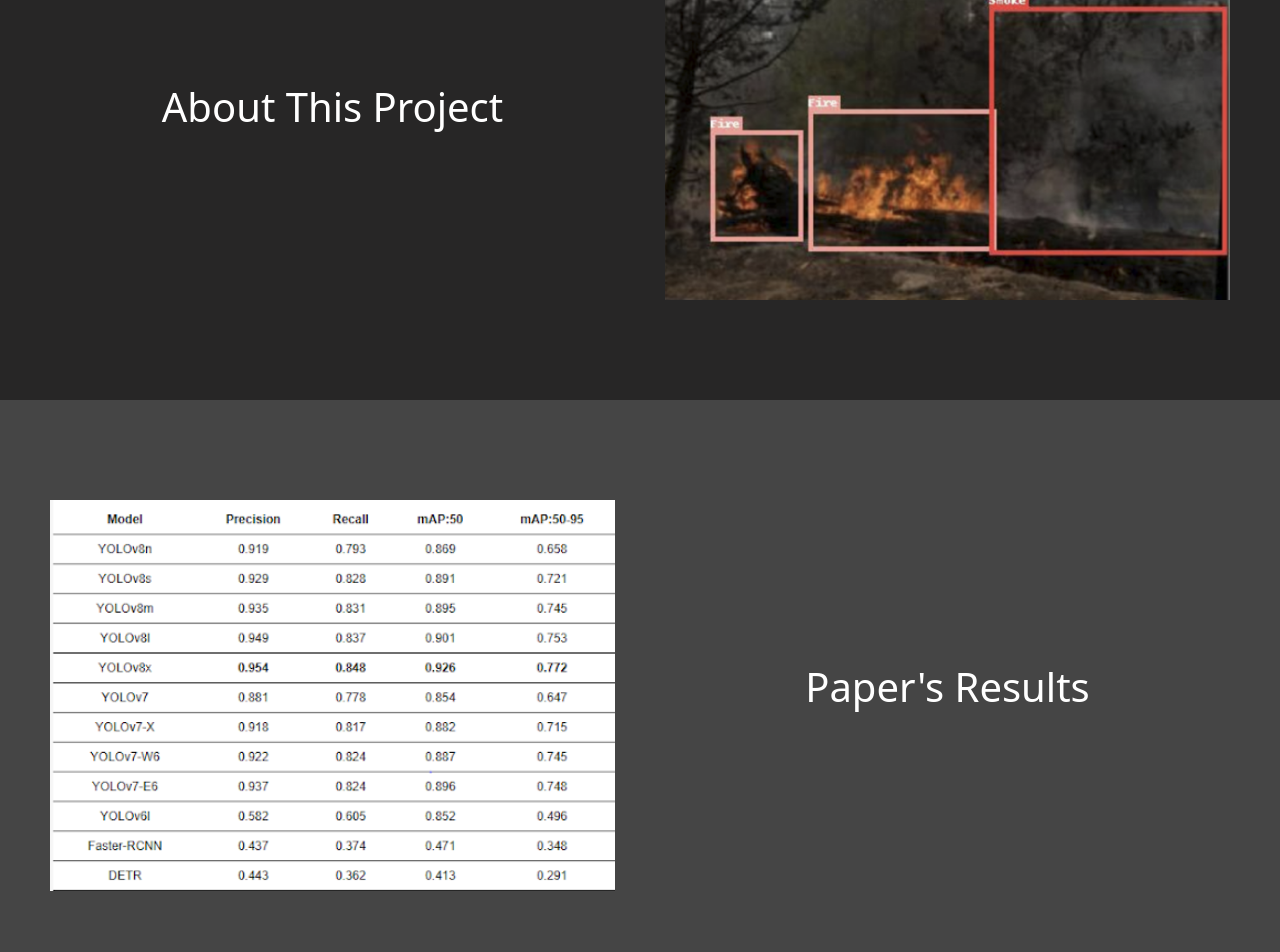
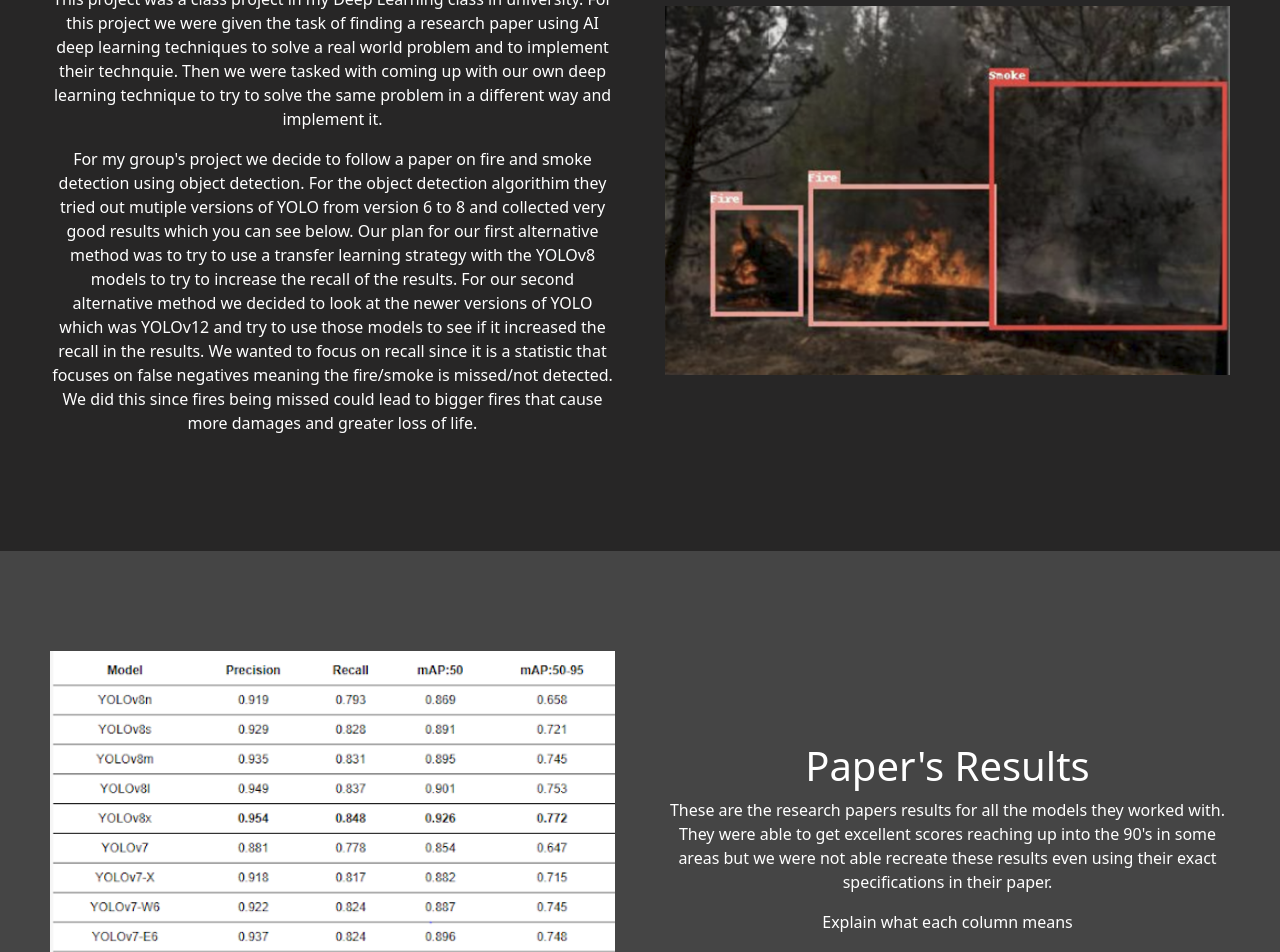
Before and after one commit to Matthew-Andreas/Portfolio, a React (Vite) app: page /#/FireandSmokeDetection in a window 1280 px wide. Shown: the part 1220-2172 px from the top of the page. Built offline with nearby package versions, Linux system fonts and the light colour scheme.

Commit message:
Added a project description and started the results description in the Fire and Smoke Detection page

```diff
--- a/src/pages/FaSDwYOLOPage.tsx
+++ b/src/pages/FaSDwYOLOPage.tsx
@@ -38,8 +38,29 @@ const FaSDwYOLOPage = () => {
       <div id="About" className="about right">
         <div className="aboutText">
           <h1>About This Project</h1>
-          <p></p>
-          <p></p>
+          <p>
+            This project was a class project in my Deep Learning class in
+            university. For this project we were given the task of finding a
+            research paper using AI deep learning techniques to solve a real
+            world problem and to implement their technquie. Then we were tasked
+            with coming up with our own deep learning technique to try to solve
+            the same problem in a different way and implement it.
+          </p>
+          <p>
+            For my group's project we decide to follow a paper on fire and smoke
+            detection using object detection. For the object detection
+            algorithim they tried out mutiple versions of YOLO from version 6 to
+            8 and collected very good results which you can see below. Our plan
+            for our first alternative method was to try to use a transfer
+            learning strategy with the YOLOv8 models to try to increase the
+            recall of the results. For our second alternative method we decided
+            to look at the newer versions of YOLO which was YOLOv12 and try to
+            use those models to see if it increased the recall in the results.
+            We wanted to focus on recall since it is a statistic that focuses on
+            false negatives meaning the fire/smoke is missed/not detected. We
+            did this since fires being missed could lead to bigger fires that
+            cause more damages and greater loss of life.
+          </p>
         </div>
         <div className="ImgContainer">
           <img className="aboutImg" src="./DeepLearning.png" alt="" />
@@ -48,7 +69,13 @@ const FaSDwYOLOPage = () => {
       <div className="about left">
         <div className="aboutText">
           <h1>Paper's Results</h1>
-          <p></p>
+          <p>
+            These are the research papers results for all the models they worked
+            with. They were able to get excellent scores reaching up into the
+            90's in some areas but we were not able recreate these results even
+            using their exact specifications in their paper.
+          </p>
+          <p>Explain what each column means</p>
         </div>
         <div className="ImgContainer">
           <img className="aboutImg" src="./yoloOGPaperResults.png" alt="" />
```
